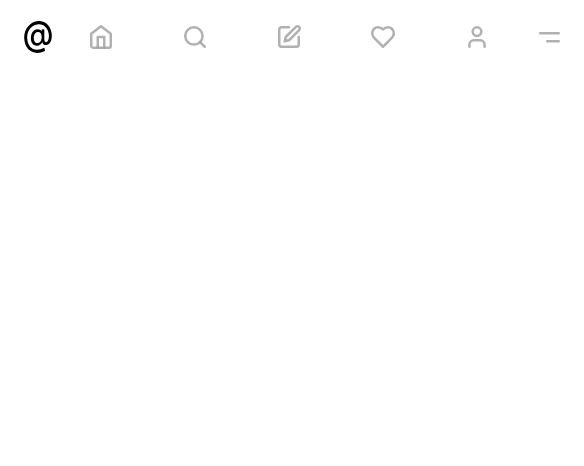
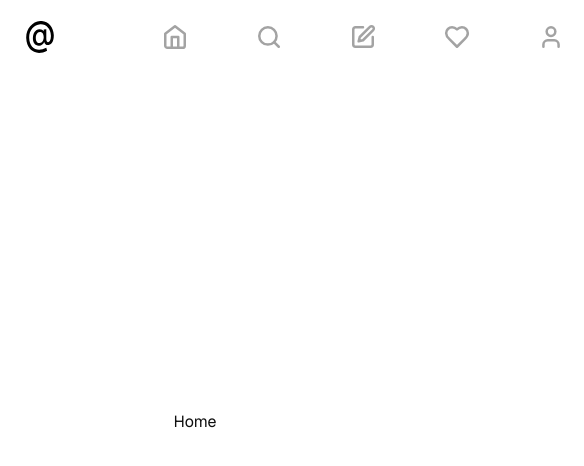
Before and after one commit to HenrryBeltran/threads-clone, a Next.js app: page / in a window 390 px wide. Shown: the top 466 px of the page, 584 px wide, since content can reach past the window. Built offline with nearby package versions, Linux system fonts and the light colour scheme.

Commit message:
feat: Move the navbar to global layout

```diff
--- a/src/app/globals.css
+++ b/src/app/globals.css
@@ -8,48 +8,48 @@
     text-rendering: optimizeLegibility;
 
     --background: 0 0% 100%;
-    --foreground: 0 0% 9%;
+    --foreground: 0 0% 6%;
 
     --card: 0 0% 100%;
-    --card-foreground: 0 0% 9%;
+    --card-foreground: 0 0% 6%;
 
     --popover: 0 0% 100%;
-    --popover-foreground: 0 0% 9%;
+    --popover-foreground: 0 0% 6%;
 
-    --primary: 0 0% 9%;
+    --primary: 0 0% 6%;
     --primary-foreground: 0 0% 98%;
 
     --secondary: 0 0% 96.1%;
-    --secondary-foreground: 0 0% 9%;
+    --secondary-foreground: 0 0% 6%;
 
     --muted: 0 0% 96.1%;
     --muted-foreground: 0 0% 45.1%;
 
     --accent: 0 0% 96.1%;
-    --accent-foreground: 0 0% 9%;
+    --accent-foreground: 0 0% 6%;
 
     --destructive: 0 84.2% 60.2%;
     --destructive-foreground: 0 0% 98%;
 
     --border: 0 0% 89.8%;
     --input: 0 0% 89.8%;
-    --ring: 0 0% 9%;
+    --ring: 0 0% 6%;
 
     --radius: 0.5rem;
   }
 
   .dark {
-    --background: 0 0% 9%;
+    --background: 0 0% 6%;
     --foreground: 0 0% 98%;
 
-    --card: 0 0% 9%;
+    --card: 0 0% 6%;
     --card-foreground: 0 0% 98%;
 
-    --popover: 0 0% 9%;
+    --popover: 0 0% 6%;
     --popover-foreground: 0 0% 98%;
 
     --primary: 0 0% 98%;
-    --primary-foreground: 0 0% 9%;
+    --primary-foreground: 0 0% 6%;
 
     --secondary: 0 0% 14.9%;
     --secondary-foreground: 0 0% 98%;
--- a/src/app/layout.tsx
+++ b/src/app/layout.tsx
@@ -2,6 +2,7 @@ import { ThemeProvider } from "@/components/ThemeProvider";
 import { GeistSans } from "geist/font/sans";
 import type { Metadata, Viewport } from "next";
 import "./globals.css";
+import Navbar from "@/components/Navbar";
 
 export const metadata: Metadata = {
   title: "Threads Clone",
@@ -26,7 +27,10 @@ export default function RootLayout({
           enableSystem
           disableTransitionOnChange
         >
-          {children}
+          <main>
+            <Navbar />
+            {children}
+          </main>
         </ThemeProvider>
       </body>
     </html>
--- /dev/null
+++ b/src/app/liked/page.tsx
@@ -0,0 +1,3 @@
+export default function LikedPage() {
+  return <section>Liked</section>;
+}
--- a/src/app/page.tsx
+++ b/src/app/page.tsx
@@ -1,9 +1,7 @@
-import Navbar from "@/components/Navbar";
-
 export default async function Home() {
   return (
-    <main className="relative">
-      <Navbar />
+    <section className="relative flex min-h-svh items-center justify-center">
+      Home
       {/* <section className="mx-auto flex min-h-svh max-w-sm items-start justify-between gap-4 pt-12"> */}
       {/*   <div className="flex flex-row-reverse items-center gap-2"> */}
       {/*     <Suspense */}
@@ -15,7 +13,7 @@ export default async function Home() {
       {/*     </Suspense> */}
       {/*   </div> */}
       {/* </section> */}
-    </main>
+    </section>
   );
 }
 
--- /dev/null
+++ b/src/app/saved/page.tsx
@@ -0,0 +1,3 @@
+export default function SavedPage() {
+  return <section>Saved</section>;
+}
--- a/src/components/Navbar.tsx
+++ b/src/components/Navbar.tsx
@@ -12,11 +12,11 @@ const menuIconsProps = {
 
 export default function Navbar() {
   return (
-    <nav className="flex items-center justify-between md:mx-auto md:h-[74px] md:max-w-screen-xl">
-      <Link href="/">
-        <ThreadsCloneLogo className="ml-[22px] h-8 w-8 dark:fill-white" />
+    <nav className="fixed left-0 right-0 top-0 z-10 mx-auto grid h-[74px] w-full grid-cols-[1fr_max-content_1fr] grid-rows-1 items-center md:max-w-screen-xl">
+      <Link href="/" className="group ml-4 flex h-12 w-12 items-center justify-center">
+        <ThreadsCloneLogo className="h-8 w-8 transition duration-200 group-hover:scale-110 dark:fill-white" />
       </Link>
-      <ul className="grid grid-flow-col grid-rows-1 text-neutral-400/85">
+      <ul className="grid grid-flow-col grid-rows-1 px-16 text-neutral-400">
         <NavbarItemWrapper>
           <Home {...menuIconsProps} />
         </NavbarItemWrapper>
--- a/src/components/NavbarMenu.tsx
+++ b/src/components/NavbarMenu.tsx
@@ -22,7 +22,7 @@ export default function NavbarMenu() {
           systemTheme === "dark" ? "#171717" : "#ffffff",
         );
       } else {
-        themeColor.setAttribute("content", theme === "dark" ? "#171717" : "#ffffff");
+        themeColor.setAttribute("content", theme === "dark" ? "#242526" : "#ffffff");
       }
     }
   }, [theme, systemTheme]);
@@ -35,8 +35,8 @@ export default function NavbarMenu() {
         }
       }}
     >
-      <PopoverTrigger>
-        <div className="group mr-3 flex h-12 w-12 items-center justify-center">
+      <PopoverTrigger className="mr-3 justify-self-end">
+        <div className="group flex h-12 w-12 items-center justify-center">
           <MenuIcon className="h-6 w-6 fill-neutral-400/85 transition-colors duration-200 group-hover:fill-foreground" />
         </div>
       </PopoverTrigger>
@@ -44,7 +44,7 @@ export default function NavbarMenu() {
         data-appearance={appearanceModal}
         align="end"
         side="top"
-        className="h-[187px] w-40 rounded-2xl border-[0.5px] p-0 shadow-xl transition-all duration-200 data-[appearance=true]:h-[118px] data-[appearance=true]:w-80"
+        className="h-[187px] w-40 rounded-2xl border-[0.5px] p-0 shadow-xl transition-all duration-200 data-[appearance=true]:h-[118px] data-[appearance=true]:w-80 dark:bg-neutral-900"
       >
         {!appearanceModal ? (
           <MenuOptions setAppearance={() => setAppearanceModal(true)} />
@@ -109,24 +109,24 @@ function AppearanceOption({ setAppearance, setTheme, theme }: AppearanceProps) {
         <div className="p-6" />
       </div>
       <ToggleGroup type="single" className="w-full px-4 pb-5 pt-2" defaultValue={theme}>
-        <div className="grid w-full grid-cols-3 grid-rows-1 rounded-2xl bg-muted/80">
+        <div className="grid w-full grid-cols-3 grid-rows-1 rounded-2xl bg-muted/80 dark:bg-neutral-950">
           <ToggleGroupItem
             value="light"
-            className="rounded-2xl py-5 aria-checked:border aria-checked:border-neutral-300 aria-checked:!bg-neutral-200/50"
+            className="rounded-2xl py-5 text-muted-foreground/80 hover:!bg-transparent aria-checked:border aria-checked:border-neutral-300 aria-checked:!bg-neutral-200/50"
             onClick={() => setTheme("light")}
           >
             <Sun absoluteStrokeWidth strokeWidth={1.5} size={20} />
           </ToggleGroupItem>
           <ToggleGroupItem
             value="dark"
-            className="rounded-2xl py-5 aria-checked:border aria-checked:border-neutral-300 aria-checked:!bg-neutral-200/50 dark:aria-checked:border-neutral-600 dark:aria-checked:!bg-neutral-700/70"
+            className="rounded-2xl py-5 text-muted-foreground/80 hover:!bg-transparent aria-checked:border aria-checked:border-neutral-300 aria-checked:!bg-neutral-200/50 dark:aria-checked:border-neutral-600 dark:aria-checked:!bg-neutral-700/70"
             onClick={() => setTheme("dark")}
           >
             <Moon absoluteStrokeWidth strokeWidth={1.5} size={20} />
           </ToggleGroupItem>
           <ToggleGroupItem
             value="system"
-            className="rounded-2xl py-5 aria-checked:border aria-checked:border-neutral-300 aria-checked:!bg-neutral-200/50"
+            className="rounded-2xl py-5 text-muted-foreground/80 hover:!bg-transparent aria-checked:border aria-checked:border-neutral-300 aria-checked:!bg-neutral-200/50"
             onClick={() => setTheme("system")}
           >
             Auto
```
